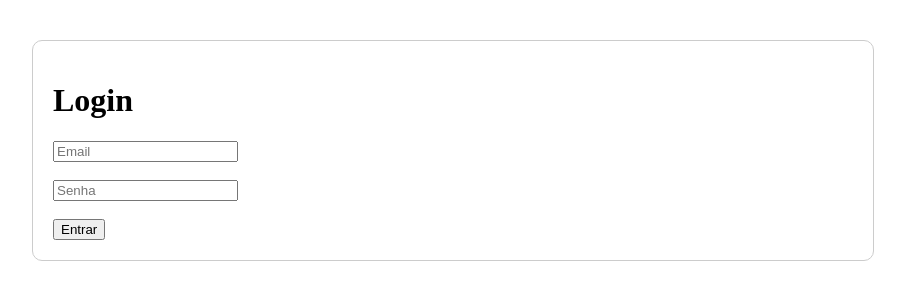
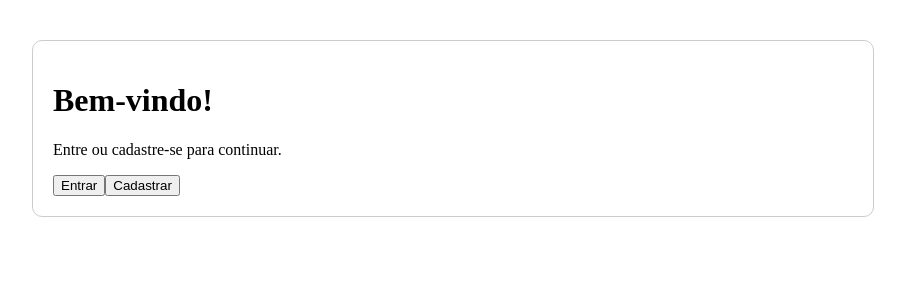
Before and after one commit to Sabuti/Proj_EngSoftware, a React (Vite) app in the folder proj_engSoftware/: page / in a window 1280 px wide. Shown: the top 300 px of the page, without its empty margins (187-1092 px from the left). Built offline with nearby package versions, Linux system fonts and the light colour scheme.

Commit message:
criado HomePage e ajustado rotas

```diff
--- a/proj_engSoftware/src/App.jsx
+++ b/proj_engSoftware/src/App.jsx
@@ -3,6 +3,7 @@ import { BrowserRouter, Routes, Route } from 'react-router-dom'
 import AdminPage from './pages/AdminPage'
 import AlunoPage from './pages/AlunoPage'
 import CoordenadorPage from './pages/CoordenadorPage'
+import HomePage from './pages/HomePage'
 import LoginPage from './pages/LoginPage'
 import SignupPage from './pages/SignupPage'
 
@@ -10,8 +11,9 @@ function App() {
   return (
     <BrowserRouter>
       <Routes>
-        <Route path="/" element={<LoginPage />} />
+        <Route path="/" element={<HomePage />} />
         <Route path="/signup" element={<SignupPage />} />
+        <Route path="/login" element={<LoginPage />} />
         <Route path="/admin" element={<AdminPage />} />
         <Route path="/aluno" element={<AlunoPage />} />
         <Route path="/coordenador" element={<CoordenadorPage />} />
--- /dev/null
+++ b/proj_engSoftware/src/pages/HomePage.jsx
@@ -0,0 +1,48 @@
+import { useState } from 'react'
+import { useNavigate } from 'react-router-dom'
+import { supabase } from '../lib/supabase'
+
+function HomePage() {
+  const [email, setEmail] = useState('')
+  const [password, setPassword] = useState('')
+
+  const navigate = useNavigate()
+
+  async function handleLogin(e) {
+    e.preventDefault()
+
+    navigate('/login')
+  }
+
+  async function handleSignup(e) {
+    e.preventDefault()
+
+    navigate('/signup')
+  }
+
+  return (
+    <div
+      style={{
+        maxWidth: '800px',
+        margin: '40px auto',
+        padding: '20px',
+        border: '1px solid #ccc',
+        borderRadius: '10px'
+      }}
+    >
+      <h1>Bem-vindo!</h1>
+
+      <p>Entre ou cadastre-se para continuar.</p>
+
+      <button onClick={handleLogin}>
+        Entrar
+      </button>
+
+      <button onClick={handleSignup}>
+        Cadastrar
+      </button>
+    </div>
+  )
+}
+
+export default HomePage
--- a/proj_engSoftware/src/pages/SignupPage.jsx
+++ b/proj_engSoftware/src/pages/SignupPage.jsx
@@ -45,7 +45,7 @@ function SignupPage() {
 
     alert('Usuário criado com sucesso')
 
-    navigate('/')
+    navigate('/login')
   }
 
   return (
```
